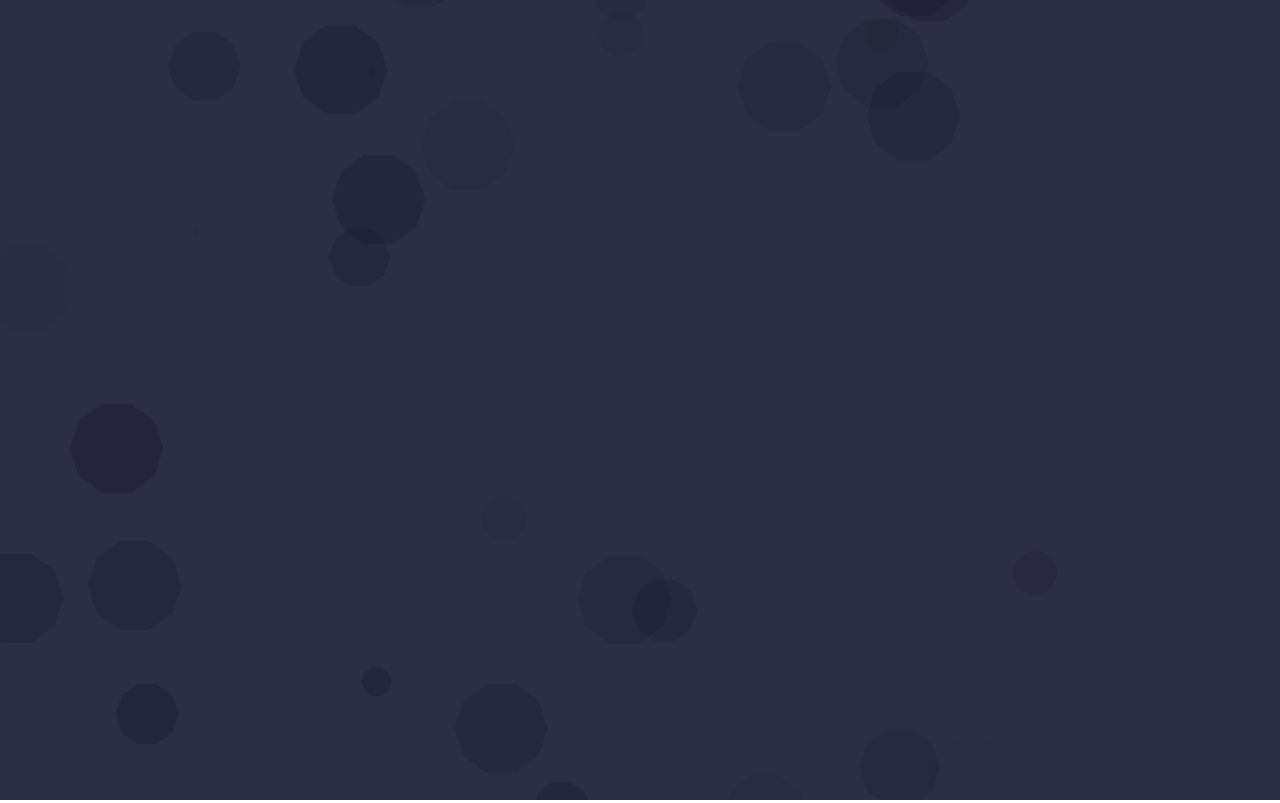
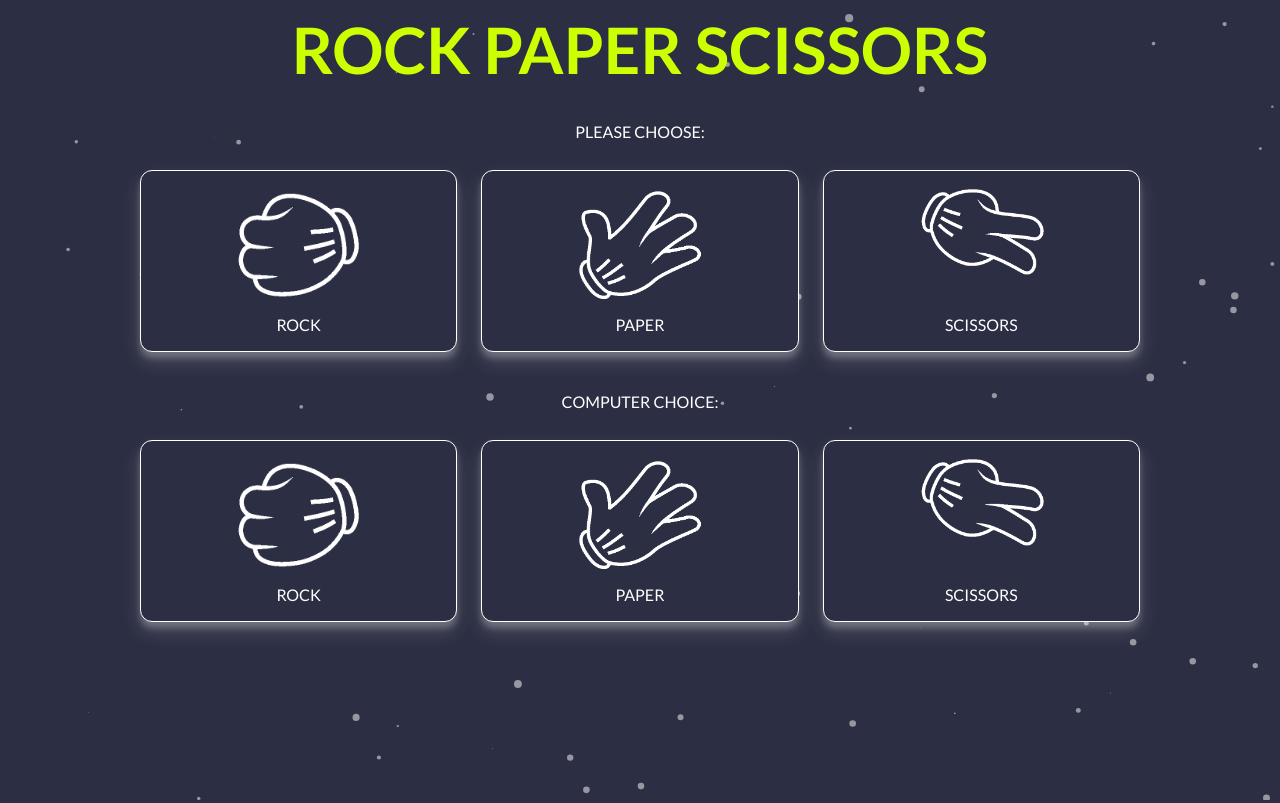
Before and after one commit to devkovmtl/rock-paper-scissors, a plain HTML site: page index.html in a window 1280 px wide. Drawn offline with nearby package versions, Linux system fonts and the light colour scheme.

Commit message:
Added hover event to change color on mouse

```diff
--- a/assets/particles.json
+++ b/assets/particles.json
@@ -1,23 +1,23 @@
 {
   "particles": {
     "number": {
-      "value": 24,
+      "value": 60,
       "density": {
         "enable": true,
         "value_area": 800
       }
     },
     "color": {
-      "value": "#1b1e34"
+      "value": "#ffffff"
     },
     "shape": {
-      "type": "polygon",
+      "type": "circle",
       "stroke": {
         "width": 0,
-        "color": "#000"
+        "color": "#000000"
       },
       "polygon": {
-        "nb_sides": 10
+        "nb_sides": 5
       },
       "image": {
         "src": "img/github.svg",
@@ -26,8 +26,8 @@
       }
     },
     "opacity": {
-      "value": 0.3,
-      "random": true,
+      "value": 0.5,
+      "random": false,
       "anim": {
         "enable": false,
         "speed": 1,
@@ -36,25 +36,25 @@
       }
     },
     "size": {
-      "value": 36,
+      "value": 4.2,
       "random": true,
       "anim": {
-        "enable": true,
-        "speed": 10,
-        "size_min": 40,
+        "enable": false,
+        "speed": 40,
+        "size_min": 0.1,
         "sync": false
       }
     },
     "line_linked": {
       "enable": false,
-      "distance": 200,
+      "distance": 150,
       "color": "#ffffff",
-      "opacity": 1,
-      "width": 2
+      "opacity": 0.4,
+      "width": 1
     },
     "move": {
       "enable": true,
-      "speed": 8,
+      "speed": 6,
       "direction": "none",
       "random": false,
       "straight": false,
@@ -71,11 +71,11 @@
     "detect_on": "canvas",
     "events": {
       "onhover": {
-        "enable": false,
-        "mode": "grab"
+        "enable": true,
+        "mode": "repulse"
       },
       "onclick": {
-        "enable": false,
+        "enable": true,
         "mode": "push"
       },
       "resize": true
--- a/index.html
+++ b/index.html
@@ -11,6 +11,82 @@
   </head>
   <body>
     <div id="particles-js"></div>
+    <div class="container">
+      <h1 class="game-title">ROCK PAPER SCISSORS</h1>
+      <div class="row" id="player-selection-row">
+        <div class="row">
+          <h2 class="row-title">PLEASE CHOOSE:</h2>
+        </div>
+        <div class="row" id="player-choice-row">
+          <div class="card" id="player-rock">
+            <img
+              data-img="player-rock"
+              data-player="player"
+              class="img-hand-selection"
+              src="images/rock-white.png"
+              alt="Rock"
+            />
+            <h3>ROCK</h3>
+          </div>
+          <div class="card" id="player-paper">
+            <img
+              data-img="player-paper"
+              id="player-paper"
+              class="img-hand-selection"
+              src="images/paper-white.png"
+              alt="Paper"
+            />
+            <h3>PAPER</h3>
+          </div>
+          <div class="card" id="player-scissors">
+            <img
+              data-img="player-scissors"
+              class="img-hand-selection"
+              src="images/scissors-white.png"
+              alt="Scissors"
+            />
+            <h3>SCISSORS</h3>
+          </div>
+        </div>
+      </div>
+      <div class="row" id="cpu-selection-row">
+        <div class="row">
+          <h2 class="row-title">COMPUTER CHOICE:</h2>
+        </div>
+        <div class="row" id="cpu-choice-row">
+          <div class="card">
+            <img
+              data-img="cpu-rock"
+              id="cpu-rock"
+              class="img-hand-selection"
+              src="images/rock-white.png"
+              alt="CPU Rock"
+            />
+            <h3>ROCK</h3>
+          </div>
+          <div class="card">
+            <img
+              data-img="cpu-paper"
+              id="cpu-paper"
+              class="img-hand-selection"
+              src="images/paper-white.png"
+              alt="CPU Paper"
+            />
+            <h3>PAPER</h3>
+          </div>
+          <div class="card">
+            <img
+              data-img="cpu-scissors"
+              id="cpu-scissors"
+              class="img-hand-selection"
+              src="images/scissors-white.png"
+              alt="CPU Scissors"
+            />
+            <h3>SCISSORS</h3>
+          </div>
+        </div>
+      </div>
+    </div>
     <!-- PARTICLE JS LINK -->
     <script src="https://cdn.jsdelivr.net/npm/particles.js@2.0.0/particles.min.js"></script>
     <script src="scripts/particle-config.js"></script>
@@ -18,6 +94,8 @@
     <script src="scripts/constants.js"></script>
     <!-- HELPERS FUNCTION -->
     <script src="scripts/helpers.js"></script>
+    <!--  LISTENER MOUSE OVER -->
+    <script src="scripts/listeners-over.js"></script>
     <!-- MAIN SCRIPT -->
     <script src="scripts/main.js"></script>
   </body>
--- /dev/null
+++ b/scripts/listeners-over.js
@@ -0,0 +1,35 @@
+const cardPlayerRock = document.querySelector('#player-rock')
+cardPlayerRock.addEventListener('mouseenter', (e) => {
+  const imgPlayerRock = document.querySelector('[data-img=player-rock]')
+  // console.log(imgPlayerRock)
+  imgPlayerRock.setAttribute('src', 'images/rock-neon.png')
+})
+cardPlayerRock.addEventListener('mouseleave', (e) => {
+  const imgPlayerRock = document.querySelector('[data-img=player-rock]')
+  // console.log(imgPlayerRock)
+  imgPlayerRock.setAttribute('src', 'images/rock-white.png')
+})
+
+const cardPlayerPaper = document.querySelector('#player-paper')
+cardPlayerPaper.addEventListener('mouseenter', (e) => {
+  const imgPlayerPaper = document.querySelector('[data-img=player-paper]')
+  // console.log(imgPlayerRock)
+  imgPlayerPaper.setAttribute('src', 'images/paper-neon.png')
+})
+cardPlayerPaper.addEventListener('mouseleave', (e) => {
+  const imgPlayerPaper = document.querySelector('[data-img=player-paper]')
+  // console.log(imgPlayerRock)
+  imgPlayerPaper.setAttribute('src', 'images/paper-white.png')
+})
+
+const cardPlayerScissors = document.querySelector('#player-scissors')
+cardPlayerScissors.addEventListener('mouseenter', (e) => {
+  const imgPlayerScissors = document.querySelector('[data-img=player-scissors]')
+  // console.log(imgPlayerRock)
+  imgPlayerScissors.setAttribute('src', 'images/scissors-neon.png')
+})
+cardPlayerScissors.addEventListener('mouseleave', (e) => {
+  const imgPlayerScissors = document.querySelector('[data-img=player-scissors]')
+  // console.log(imgPlayerRock)
+  imgPlayerScissors.setAttribute('src', 'images/scissors-white.png')
+})
--- a/scripts/main.js
+++ b/scripts/main.js
@@ -47,7 +47,7 @@ function playRound(playerSelection, computerSelection) {
 function game() {
   const result = playRound(playerSelection, computerSelection)
   console.log(result)
-  alert(result)
+  // alert(result)
 }
 
 game()
--- a/styles/style.css
+++ b/styles/style.css
@@ -5,14 +5,105 @@
 * {
   box-sizing: border-box;
 }
-
-/* ---- particles.js container ---- */
+/* ---- reset ---- */
+body {
+  margin: 0;
+  padding: 0;
+  font-family: 'Lato', sans-serif;
+  background: #2c2e43;
+}
+canvas {
+  display: block;
+  vertical-align: bottom;
+}
 #particles-js {
-  position: absolute;
+  position: fixed;
+  top: 0;
+  right: 0;
   width: 100%;
   height: 100%;
   background-color: #2c2e43;
+  background-image: url('');
   background-repeat: no-repeat;
   background-size: cover;
   background-position: 50% 50%;
+  z-index: -9999;
 }
+
+.container {
+  width: 80%;
+  height: 100vh;
+  margin: 0 auto;
+  display: flex;
+  flex-direction: column;
+}
+
+.container .game-title {
+  text-align: center;
+  color: rgb(204, 255, 2);
+  text-transform: uppercase;
+  font-size: 64px;
+  margin-top: 18px;
+  font-weight: bold;
+}
+
+.row {
+  display: flex;
+  flex-direction: row;
+  /* background-color: green; */
+  justify-content: center;
+  margin-top: 12px;
+}
+
+.row-title {
+  text-align: center;
+  margin: 18px auto;
+  color: #fff;
+}
+
+.card {
+  width: 375px;
+  max-width: 375px;
+  margin: 0 12px;
+  background-color: #2c2e43;
+  border: 1px solid #fff;
+  display: flex;
+  flex-direction: column;
+  align-items: center;
+  justify-content: space-between;
+  border-radius: 12px;
+  box-shadow: 0 10px 20px rgba(255, 255, 255, 0.15),
+    0 6px 6px rgba(255, 255, 255, 0.23);
+}
+
+.card img {
+  margin-top: 18px;
+}
+.card h3 {
+  margin-top: 18px;
+  margin-bottom: 18px;
+  color: #fff;
+}
+
+#player-selection-row,
+#cpu-selection-row {
+  display: flex;
+  flex-direction: column;
+}
+
+img {
+  width: 125px;
+  height: auto;
+  background-color: transparent;
+}
+
+#player-choice-row .card:hover {
+  cursor: pointer;
+  box-shadow: 0 10px 20px rgba(204, 255, 2, 0.15),
+    0 6px 6px rgba(204, 255, 2, 0.23);
+  border: rgb(204, 255, 2) 1px solid;
+}
+
+#player-choice-row .card:hover h3 {
+  color: rgb(204, 255, 2);
+}
```
Also changed, not shown: images/paper-neon.png (added), images/paper-white.png (added), images/paper.png, images/rock-neon.png (added), images/rock-white.png (added), images/rock.png, images/scissors-neon.png (added), images/scissors-white.png (added), images/scissors.png.
